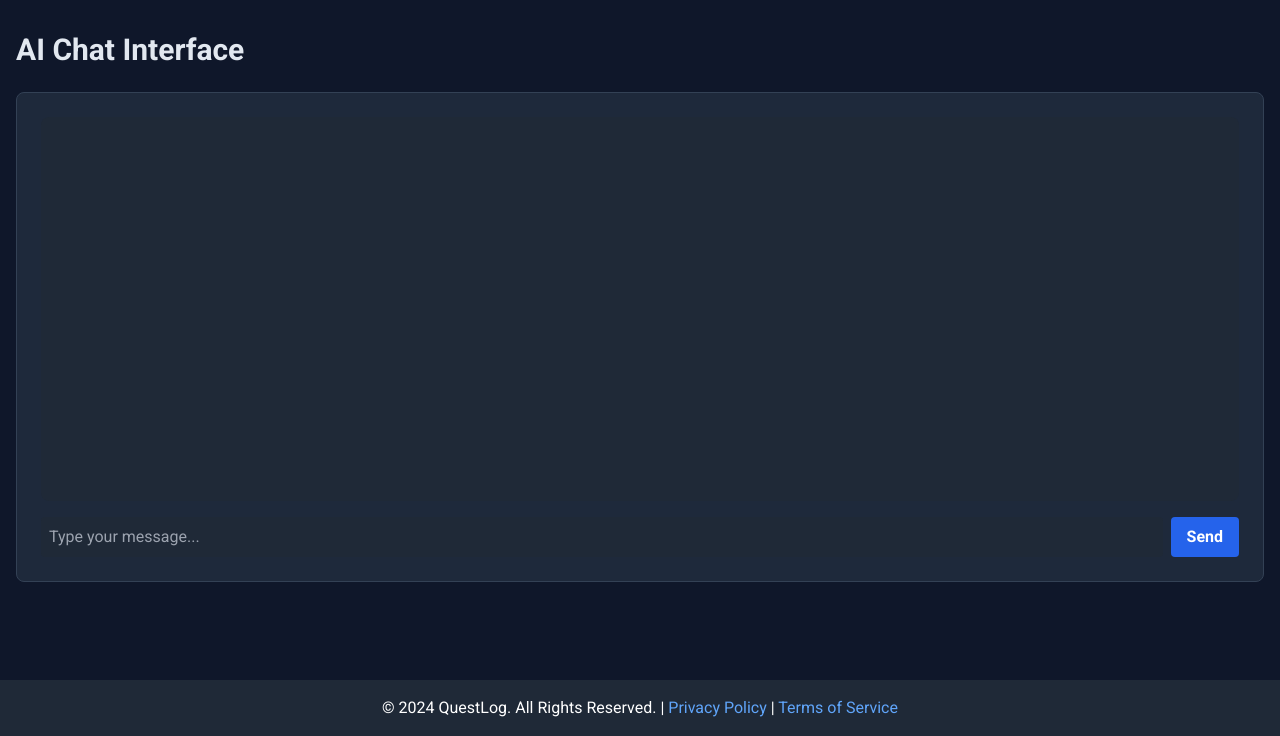
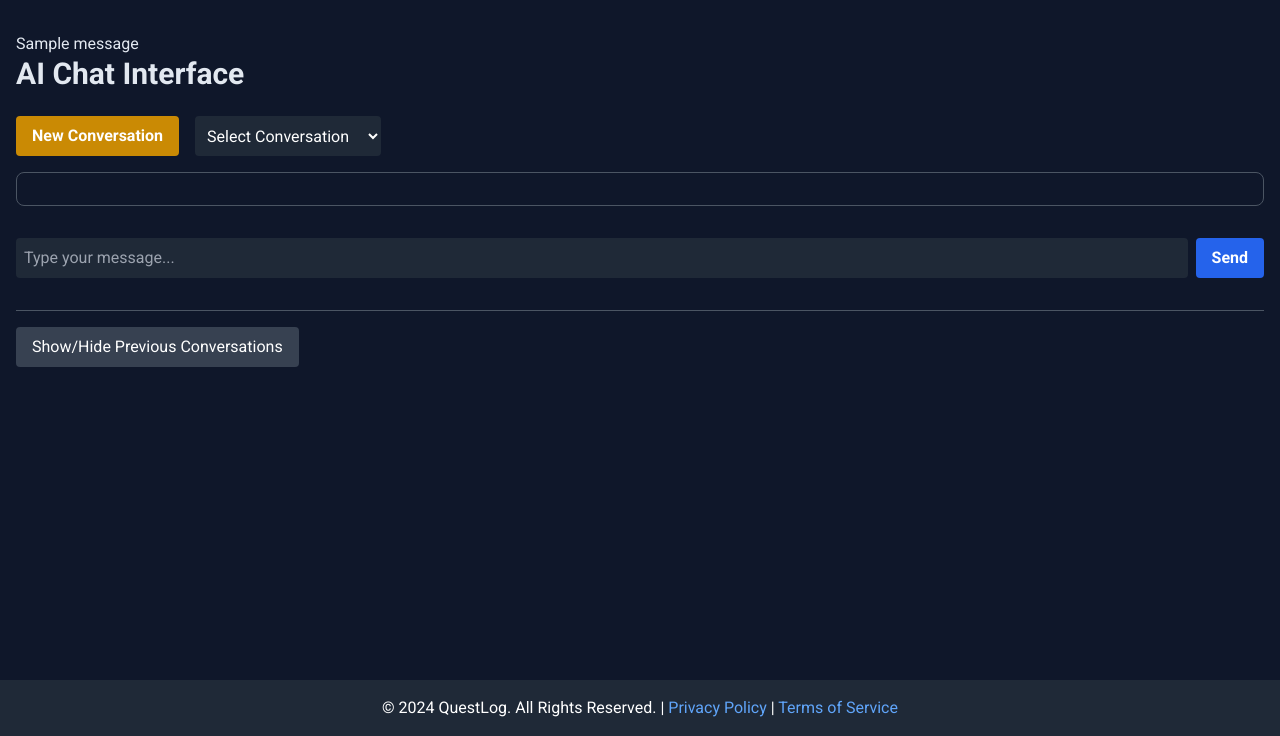
Before and after one commit to fredluz/QuestLog, a Flask app: template templates/chat.html in a window 1280 px wide. Shown: the part 64-800 px from the top of the page. Run offline with Flask 3, Linux system fonts and the light colour scheme; the template is opened without the code that fills it, so the values that code supplies are empty; tables that the repository leaves empty hold one stand-in row (values such as "Sample post"); one stand-in notice (Sample message) is shown; some libraries are stand-ins or nearby versions.

Commit message:
integrated early chatbot

```diff
--- a/app.py
+++ b/app.py
@@ -10,19 +10,17 @@ from flask_migrate import Migrate
 load_dotenv()
 
 from models.db import db
+from models.conversation import Conversation
+from models.chat import ChatMessage
 
 from status import generate_status
 from journal_analysis import analyze_entry
 
-
 app = Flask(__name__)
 app.config['SQLALCHEMY_DATABASE_URI'] = 'sqlite:///quest_log.db'
+app.secret_key = os.getenv("SECRET_KEY")  # Replace with a real secret key
 
-app.secret_key = os.getenv("SECRET_KEY")  # Replace with a real secret key
 db.init_app(app)
-
-with app.app_context():
-    db.create_all()
 migrate = Migrate(app, db)
 
 from models.quest import Quest
@@ -49,7 +47,10 @@ from task_functions import (
     T_tasks,
     T_add_task,
     T_delete_task
+)
 
+from chat_functions import (
+    api_chat
 )
 
 openai_api_key = os.getenv("OPENAI_API_KEY")
@@ -57,13 +58,11 @@ OpenAI.api_key = openai_api_key
 
 @app.route('/')
 def home():
-    print(os.getenv("OPENAI_API_KEY"))
     return render_template('home.html')
 
 @app.route('/journal', methods=['GET', 'POST'])
 def journal():
     return J_journal()
-
 
 @app.route('/quests', methods=['GET', 'POST'])
 def quests():
@@ -79,7 +78,6 @@ def rename_quest(quest_id):
 
 @app.route('/tasks')
 def tasks():
-
     return T_tasks()
 
 @app.route('/quest/<int:quest_id>/delete', methods=['POST'])
@@ -98,6 +96,14 @@ def delete_memo(memo_id):
 def delete_journal_entry(entry_id):
     return J_delete_journal_entry(entry_id)
 
+@app.route('/chat', methods=['GET'])
+def chat():
+    return render_template('chat.html')
+
+@app.route('/api/chat', methods=['GET', 'POST'])
+def chat_api_route():
+    return api_chat()
+
 # LLM Integration
 
 #def to_dict(model):
@@ -107,7 +113,6 @@ def delete_journal_entry(entry_id):
 
 def analyze_journal_entry(entry):
     return analyze_entry(entry)
-
 
 @app.route('/quest/<int:quest_id>/edit_description', methods=['POST'])
 def edit_quest_description(quest_id):
@@ -120,7 +125,6 @@ def quest_details(quest_id):
 @app.route('/status')
 def status():
     return generate_status()
-
 
 def parse_date(date_string):
     date_formats = [
@@ -139,8 +143,6 @@ def parse_date(date_string):
         except ValueError:
             pass
 
-
-
 if __name__ == '__main__':
     with app.app_context():
         db.create_all()
--- a/models/__init__.py
+++ b/models/__init__.py
@@ -1,6 +1,8 @@
 # models/__init__.py
 from .quest import Quest
+from .conversation import Conversation
 from .task import Task
 from .memo import Memo
 from .quest_description import QuestDescription
 from .journal_entry import JournalEntry
+from .chat import ChatMessage
--- a/templates/chat.html
+++ b/templates/chat.html
@@ -7,21 +7,48 @@
     <link href="https://fonts.googleapis.com/css2?family=Roboto:wght@300;400;700&display=swap" rel="stylesheet">
     <link rel="stylesheet" href="https://cdnjs.cloudflare.com/ajax/libs/font-awesome/6.0.0-beta3/css/all.min.css">
     <script src="https://cdn.tailwindcss.com"></script>
-    <script src="https://cdn.jsdelivr.net/npm/axios/dist/axios.min.js"></script>
     <style>
         body {
             font-family: 'Roboto', sans-serif;
             background-color: #0f172a;
             color: #e2e8f0;
         }
-        .chat-card {
-            background-color: #1e293b;
-            border: 1px solid #334155;
-            transition: all 0.3s ease;
+        .chat-message-user {
+            background-color: #3b82f6;
+            color: #ffffff;
+            border-radius: 1.5rem;
+            padding: 0.75rem 1rem;
+            max-width: 70%;
+            align-self: flex-end;
         }
-        .chat-card:hover {
-            transform: translateY(-5px);
-            box-shadow: 0 10px 15px -3px rgba(0, 0, 0, 0.1), 0 4px 6px -2px rgba(0, 0, 0, 0.05);
+        .chat-message-assistant {
+            background-color: #374151;
+            color: #ffffff;
+            border-radius: 1.5rem;
+            padding: 0.75rem 1rem;
+            max-width: 70%;
+            align-self: flex-start;
+        }
+        .chat-container {
+            display: flex;
+            flex-direction: column;
+            gap: 1rem;
+            overflow-y: auto;
+            max-height: 60vh;
+            padding-right: 1rem;
+        }
+        .conversation-list {
+            max-height: 30vh;
+            overflow-y: auto;
+        }
+        .conversation-item {
+            cursor: pointer;
+            padding: 0.5rem;
+            border-radius: 0.5rem;
+            transition: background-color 0.2s;
+        }
+        .conversation-item:hover {
+            background-color: #4b5563;
         }
     </style>
 </head>
@@ -40,15 +67,52 @@
     </nav>
 
     <main class="flex-grow container mx-auto mt-8 px-4">
+        {% with messages = get_flashed_messages(with_categories=true) %}
+        {% if messages %}
+            {% for category, message in messages %}
+                <div class="alert alert-{{ category }}">{{ message }}</div>
+            {% endfor %}
+        {% endif %}
+        {% endwith %}
+
         <h2 class="text-3xl font-bold mb-6">AI Chat Interface</h2>
 
-        <div class="chat-card rounded-lg p-6 mb-8">
-            <div id="chat-messages" class="h-96 overflow-y-auto mb-4 p-4 bg-gray-800 rounded-lg"></div>
-            <div class="flex">
-                <input type="text" id="user-input" placeholder="Type your message..." class="flex-grow p-2 mr-2 bg-gray-800 text-white rounded">
-                <button onclick="sendMessage()" class="bg-blue-600 hover:bg-blue-700 text-white font-bold py-2 px-4 rounded transition duration-300">
-                    Send
-                </button>
+        <div class="flex mb-4">
+            <button onclick="startNewConversation()"
+                    class="mr-4 bg-yellow-600 hover:bg-yellow-700 text-white font-bold py-2 px-4 rounded transition">
+                New Conversation
+            </button>
+            <select id="conversation-select" onchange="loadConversation(this.value)"
+                    class="bg-gray-800 text-white p-2 rounded">
+                <option value="">Select Conversation</option>
+                <!-- Options will be populated dynamically -->
+            </select>
+        </div>
+
+        <div id="chat-container" class="chat-container border border-gray-600 rounded-lg p-4 mb-8">
+            <!-- ChatGPT-like messages go here -->
+        </div>
+
+        <div class="flex">
+            <input type="text" id="chat-input"
+                   class="flex-grow p-2 bg-gray-800 text-white rounded mr-2"
+                   placeholder="Type your message...">
+            <button onclick="sendMessage()"
+                    class="bg-blue-600 hover:bg-blue-700 text-white font-bold py-2 px-4 rounded transition">
+                Send
+            </button>
+        </div>
+
+        <div class="border-t border-gray-600 pt-4 mt-8">
+            <button type="button" onclick="togglePrevConv()"
+                    class="bg-gray-700 hover:bg-gray-600 text-white py-2 px-4 rounded mb-2">
+                Show/Hide Previous Conversations
+            </button>
+            <div id="prev-conversations" class="hidden conversation-list border border-gray-700 p-4 rounded">
+                <!-- Clickable list of previous conversations -->
+                <ul id="prev-conv-list" class="space-y-2">
+                    <!-- Populated dynamically -->
+                </ul>
             </div>
         </div>
     </main>
@@ -58,44 +122,124 @@
     </footer>
 
     <script>
-        let conversationHistory = [];
+    let currentConversationId = null;
 
-        async function sendMessage() {
-            const userInput = document.getElementById('user-input');
-            const chatMessages = document.getElementById('chat-messages');
+    async function populateConversations() {
+        try {
+            const resp = await fetch('/api/chat?action=list');
+            const data = await resp.json();
+            const select = document.getElementById('conversation-select');
+            const convList = document.getElementById('prev-conv-list');
+            convList.innerHTML = '';
+            data.conversations.forEach(conv => {
+                // Populate select dropdown
+                const option = document.createElement('option');
+                option.value = conv.id;
+                option.textContent = conv.title;
+                select.appendChild(option);
 
-            const userMessage = userInput.value;
-            userInput.value = '';
+                // Populate previous conversations list
+                const li = document.createElement('li');
+                li.textContent = `${conv.title} (${new Date(conv.created_at).toLocaleString()})`;
+                li.classList.add('conversation-item');
+                li.onclick = () => loadConversation(conv.id);
+                convList.appendChild(li);
+            });
+        } catch (error) {
+            console.error('Error fetching conversations:', error);
+        }
+    }
 
-            // Display user message
-            chatMessages.innerHTML += `<p class="mb-2"><strong class="text-blue-400">You:</strong> ${userMessage}</p>`;
+    async function startNewConversation() {
+        try {
+            const resp = await fetch('/api/chat?action=start');
+            const data = await resp.json();
+            if (data.conversation_id) {
+                currentConversationId = data.conversation_id;
+                document.getElementById('chat-container').innerHTML = '';
+                await populateConversations();
+                document.getElementById('conversation-select').value = currentConversationId;
+            }
+        } catch (error) {
+            console.error('Error starting new conversation:', error);
+        }
+    }
 
-            try {
-                const response = await axios.post('/api/chat', {
-                    message: userMessage,
-                    history: conversationHistory
-                });
+    async function sendMessage() {
+        const userInput = document.getElementById('chat-input');
+        const msg = userInput.value.trim();
+        if (!msg || !currentConversationId) return;
+        userInput.value = '';
 
-                const aiResponse = response.data.response;
-                conversationHistory = response.data.history;
+        // Display user's message
+        displayMessage(msg, 'user');
 
-                // Display AI response
-                chatMessages.innerHTML += `<p class="mb-2"><strong class="text-green-400">AI:</strong> ${aiResponse}</p>`;
-            } catch (error) {
-                console.error('Error:', error);
-                chatMessages.innerHTML += `<p class="mb-2"><strong class="text-red-400">Error:</strong> ${error.message}</p>`;
+        try {
+            const resp = await fetch('/api/chat?action=send', {
+                method: 'POST',
+                headers: { 'Content-Type': 'application/json' },
+                body: JSON.stringify({
+                    message: msg,
+                    conversation_id: currentConversationId
+                })
+            });
+            const data = await resp.json();
+            if (data.error) {
+                alert(data.error);
+                return;
             }
+            displayMessages(data.chat_log);
+        } catch (err) {
+            alert('Error: ' + err);
+        }
+    }
 
-            // Scroll to bottom of chat
-            chatMessages.scrollTop = chatMessages.scrollHeight;
+    async function loadConversation(conv_id) {
+        if (!conv_id) return;
+        currentConversationId = conv_id;
+        try {
+            const resp = await fetch(`/api/chat?action=get&conversation_id=${conv_id}`);
+            const data = await resp.json();
+            if (data.error) {
+                alert(data.error);
+                return;
+            }
+            renderMessages(data.chat_log);
+        } catch (e) {
+            console.error(e);
         }
+    }
 
-        // Allow sending message with Enter key
-        document.getElementById('user-input').addEventListener('keypress', function (e) {
-            if (e.key === 'Enter') {
-                sendMessage();
-            }
+    function displayMessage(message, role) {
+        const container = document.getElementById('chat-container');
+        const msgDiv = document.createElement('div');
+        msgDiv.classList.add('mb-4', 'max-w-2xl', role === 'user' ? 'ml-auto' : 'mr-auto');
+        msgDiv.classList.add(role === 'user' ? 'chat-message-user' : 'chat-message-assistant');
+        msgDiv.innerHTML = `
+            <p class="whitespace-pre-wrap">${message}</p>
+            <p class="text-xs text-gray-400 mt-1">${new Date().toLocaleString()}</p>
+        `;
+        container.appendChild(msgDiv);
+        container.scrollTop = container.scrollHeight;
+    }
+
+    function renderMessages(chatLog) {
+        const container = document.getElementById('chat-container');
+        container.innerHTML = '';
+        chatLog.forEach(entry => {
+            displayMessage(entry.message, entry.role);
         });
+    }
+
+    function togglePrevConv() {
+        const el = document.getElementById('prev-conversations');
+        el.classList.toggle('hidden');
+    }
+
+    // Initialize on page load
+    window.onload = () => {
+        populateConversations();
+    };
     </script>
 </body>
 </html>
```
Also changed, not shown: chat.py (deleted, +0 -69 lines), chat_functions.py (added, +122 -0 lines), models/chat.py (added, +11 -0 lines), models/conversation.py (added, +10 -0 lines).
